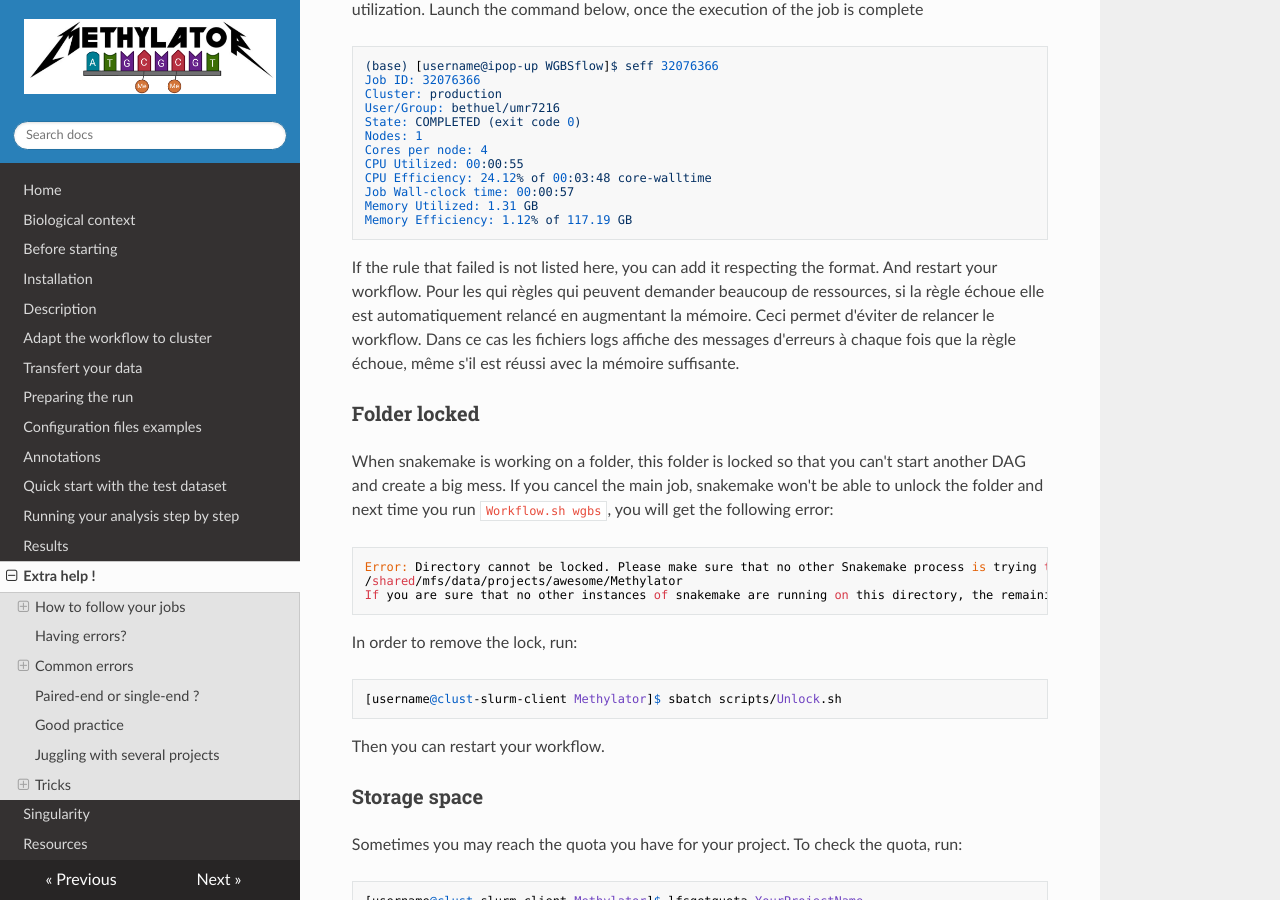
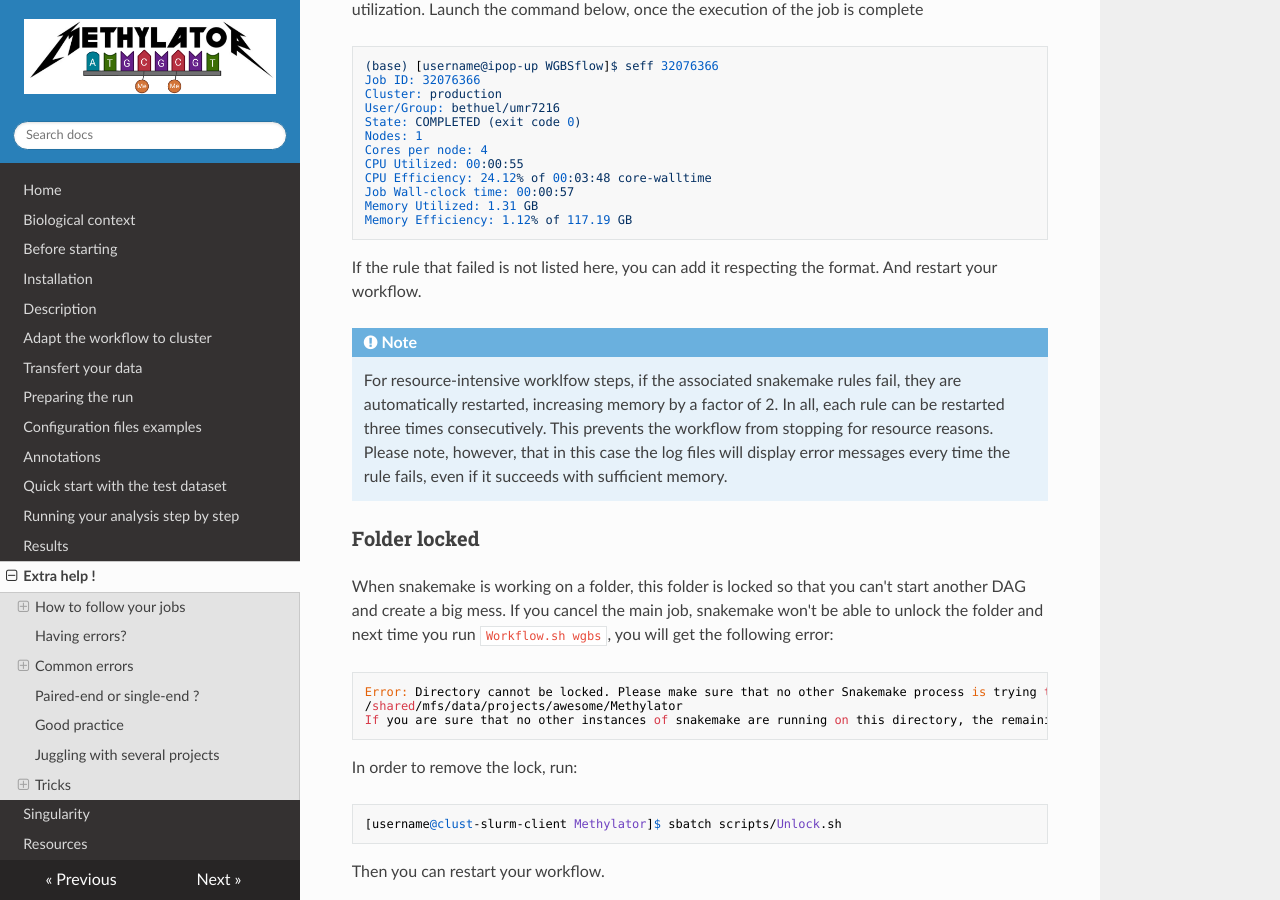
Before and after one commit to parisepigenetics/Methylator-Documentation, an MkDocs documentation site: the page built from docs/extra_help.md, in a window 1280 px wide and 900 px high, scrolled down 3940 px. Built offline with MkDocs 1.6.1, drawn with Linux system fonts in a browser that asks for light colours; nearby versions of some CDN libraries.

Commit message:
Update extra_help.md

````diff
--- a/docs/extra_help.md
+++ b/docs/extra_help.md
@@ -215,7 +215,9 @@ Memory Efficiency: 1.12% of 117.19 GB
 ```
 
 If the rule that failed is not listed here, you can add it respecting the format. And restart your workflow.
-Pour les qui règles qui peuvent demander beaucoup de ressources, si la règle échoue elle est automatiquement relancé en augmentant la mémoire. Ceci permet d'éviter de relancer le workflow. Dans ce cas les fichiers logs affiche des messages d'erreurs à chaque fois que la règle échoue, même s'il est réussi avec la mémoire suffisante.
+
+!!! note
+	For resource-intensive worklfow steps, if the associated snakemake rules fail, they are automatically restarted, increasing memory by a factor of 2. In all, each rule can be restarted three times consecutively. This prevents the workflow from stopping for resource reasons. Please note, however, that in this case the log files will display error messages every time the rule fails, even if it succeeds with sufficient memory.
 
 ### Folder locked
 
````
